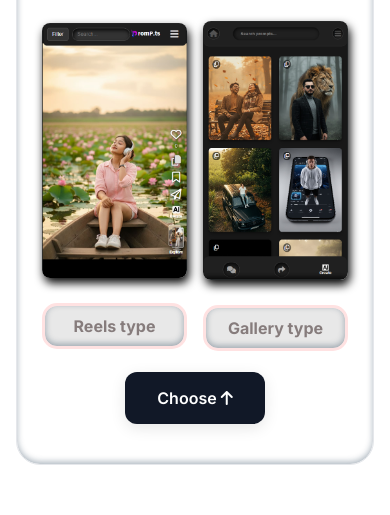
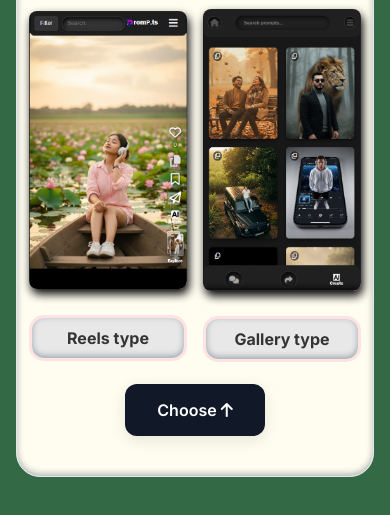
Before and after one commit to Pavan1214/prompts, a plain HTML site: page index.html in a window 390 px wide. Shown: the part 259-774 px from the top of the page. Drawn offline with Linux system fonts and the light colour scheme.

Commit message:
Update style.css

```diff
--- a/style.css
+++ b/style.css
@@ -10,19 +10,19 @@
 body {
     margin: 0;
     font-family: 'Inter', sans-serif;
-    background-color: var(--bg-color);
+    background-color: rgb(52, 105, 69);
     color: var(--text-color-primary);
     display: flex;
     justify-content: center;
     align-items: center;
     min-height: 100vh;
-    padding: 2rem;
+    padding: 1rem;
     box-sizing: border-box;
 }
 
 /* --- Main Container --- */
 .card-container {
-    background-color: var(--card-bg-color);
+    background-color: rgb(255, 252, 240);
     border-radius: 24px;
     border: 1px solid var(--border-color);
     box-shadow: rgba(10, 37, 64, 0.35) 0px -2px 6px 0px inset;
@@ -116,7 +116,7 @@ h1 {
 }
 
 .choose img {
-    width: 145px;
+    width: 158px;
     border-radius: 8px;
     box-shadow: 2px 5px 10px rgb(5, 5, 5);
 }
@@ -131,7 +131,7 @@ h1 {
     border-color: #ffe2e2;
     border-style: solid;
     border-radius: 15px;
-    color: rgb(134, 124, 124);
+    color: rgb(52, 52, 52);
 }
 
 a {
@@ -141,16 +141,7 @@ a {
 /* --- Responsive Design --- */
 @media (max-width: 450px) {
     body {
-        margin: 0;
-        font-family: 'Inter', sans-serif;
-        background-color: var(--bg-color);
-        color: var(--text-color-primary);
-        display: flex;
-        justify-content: center;
-        align-items: center;
-        min-height: 100vh;
         padding: 1rem;
-        box-sizing: border-box;
     }
 
 }
```
